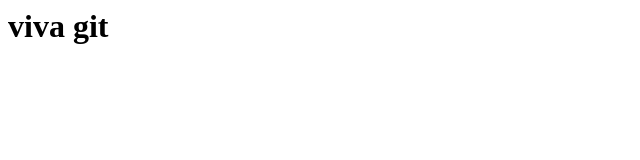
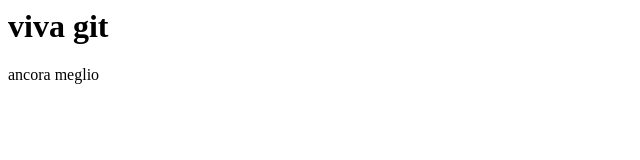
Before and after one commit to CETTO7/pw2018c-1, a plain HTML site: page index.html in a window 1280 px wide. Shown: the full height of the page, 0-640 px from the left. Drawn offline with Linux system fonts and the light colour scheme.

Commit message:
modificato

```diff
--- a/index.html
+++ b/index.html
@@ -1,5 +1,6 @@
 <html>
 <body>
 <h1>viva git</h1>
+<div>ancora meglio</div>
 </body>
 </html>
```
